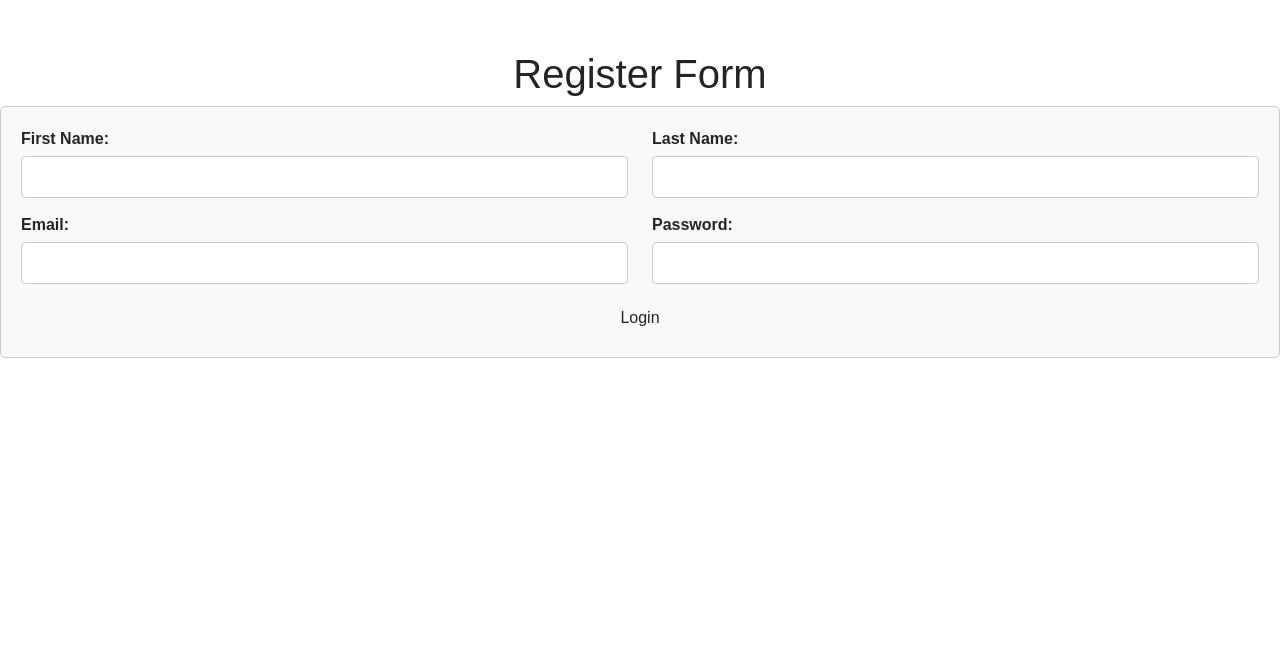
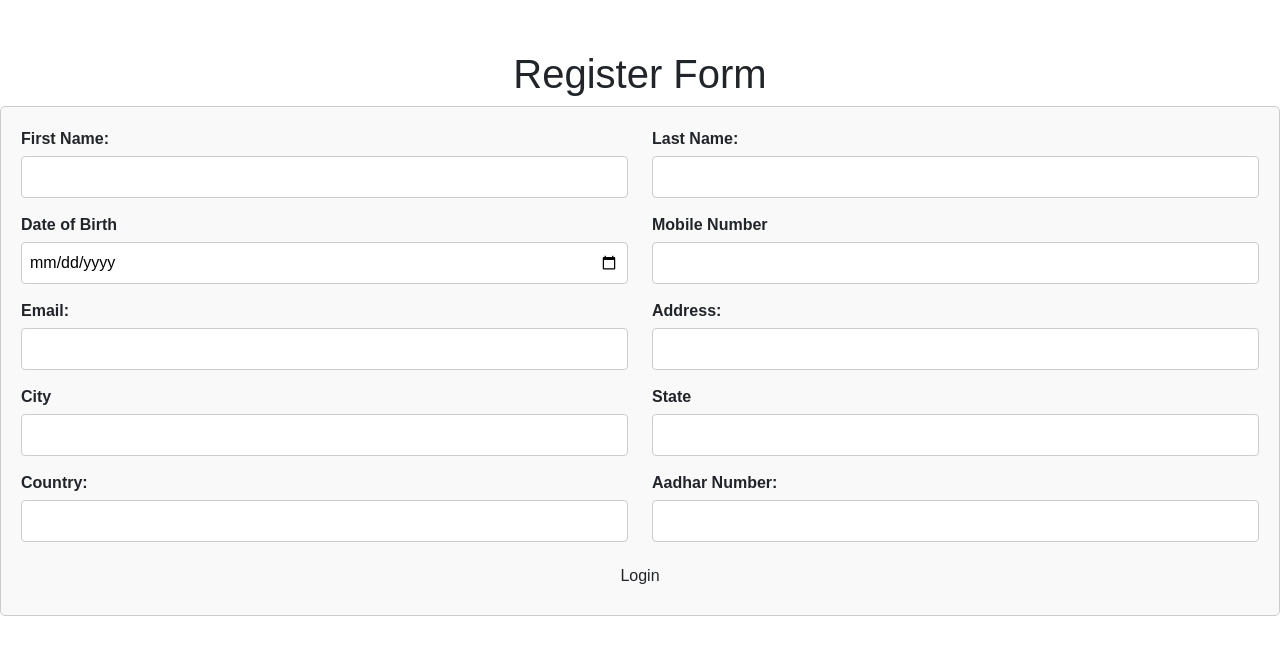
Before and after one commit to vijipadha/District-Congress-Committee, a React (Create React App) app: page /login in a window 1280 px wide. Shown: the top 654 px of the page. Built offline with nearby package versions, Linux system fonts and the light colour scheme.

Commit message:
register-form ui

```diff
--- a/src/Login.js
+++ b/src/Login.js
@@ -78,6 +78,32 @@ function Login() {
         />
       </div>
         </div>
+        <div className="col-md-6">
+        <div className="form-group">
+        <label htmlFor="First Name">Date of Birth</label>
+        <input
+          type="date"
+          id="name"
+          name="name"
+          value={null}
+          onChange={handleInputChange}
+          required
+        />
+      </div>
+        </div>
+        <div className="col-md-6">
+        <div className="form-group">
+        <label htmlFor="First Name">Mobile Number</label>
+        <input
+          type="tel"
+          id="name"
+          name="name"
+          value={null}
+          onChange={handleInputChange}
+          required
+        />
+      </div>
+        </div>
         <div className='col-md-6'>
         <div className="form-group">
         <label htmlFor="email">Email:</label>
@@ -94,37 +120,80 @@ function Login() {
         <div className='col-md-6'>
 
         <div className="form-group">
-        <label htmlFor="password">Password:</label>
+        <label htmlFor="password">Address:</label>
         <input
-          type="password"
-          id="password"
-          name="password"
-          value={formData.password}
+          type="input"
+          id=""
+          name=""
+          value={null}
           onChange={handleInputChange}
           required
         />
       </div>
         </div>
         <div className='col-md-6'>
-
+        <div className="form-group">
+        <label htmlFor="password">City</label>
+        <input
+          type="input"
+          id=""
+          name=""
+          value={null}
+          onChange={handleInputChange}
+          required
+        />
+      </div>
         </div>
         <div className='col-md-6'>
-
+        <div className="form-group">
+        <label htmlFor="password">State</label>
+        <input
+          type="input"
+          id=""
+          name=""
+          value={null}
+          onChange={handleInputChange}
+          required
+        />
+      </div>
         </div>
         <div className='col-md-6'>
-
+        <div className="form-group">
+        <label htmlFor="password">Country:</label>
+        <input
+          type="input"
+          id=""
+          name=""
+          value={null}
+          onChange={handleInputChange}
+          required
+        />
+      </div>
         </div>
         <div className='col-md-6'>
-
+        <div className="form-group">
+        <label htmlFor="password">Aadhar Number:</label>
+        <input
+          type="input"
+          id=""
+          name=""
+          value={null}
+          onChange={handleInputChange}
+          required
+        />
+      </div>
+        </div>
+        <div className='col-md-12'>
+          <button type="submit" onClick={handleLoginRedirect} className="btn">
+              Login
+        </button>
         </div>
       </div>
 
 
 
 
-      <button type="submit" onClick={handleLoginRedirect} className="btn">
-        Login
-      </button>
+
     </form>
   </div>
 
```
